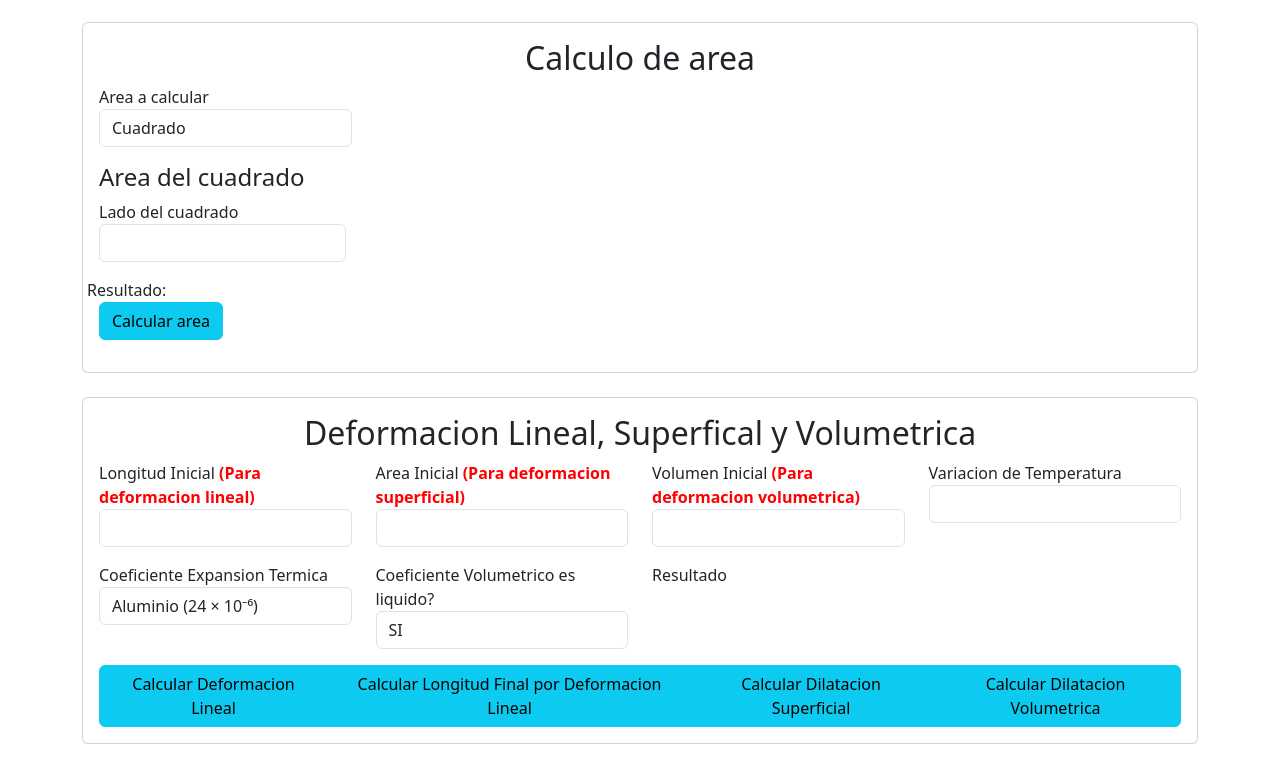
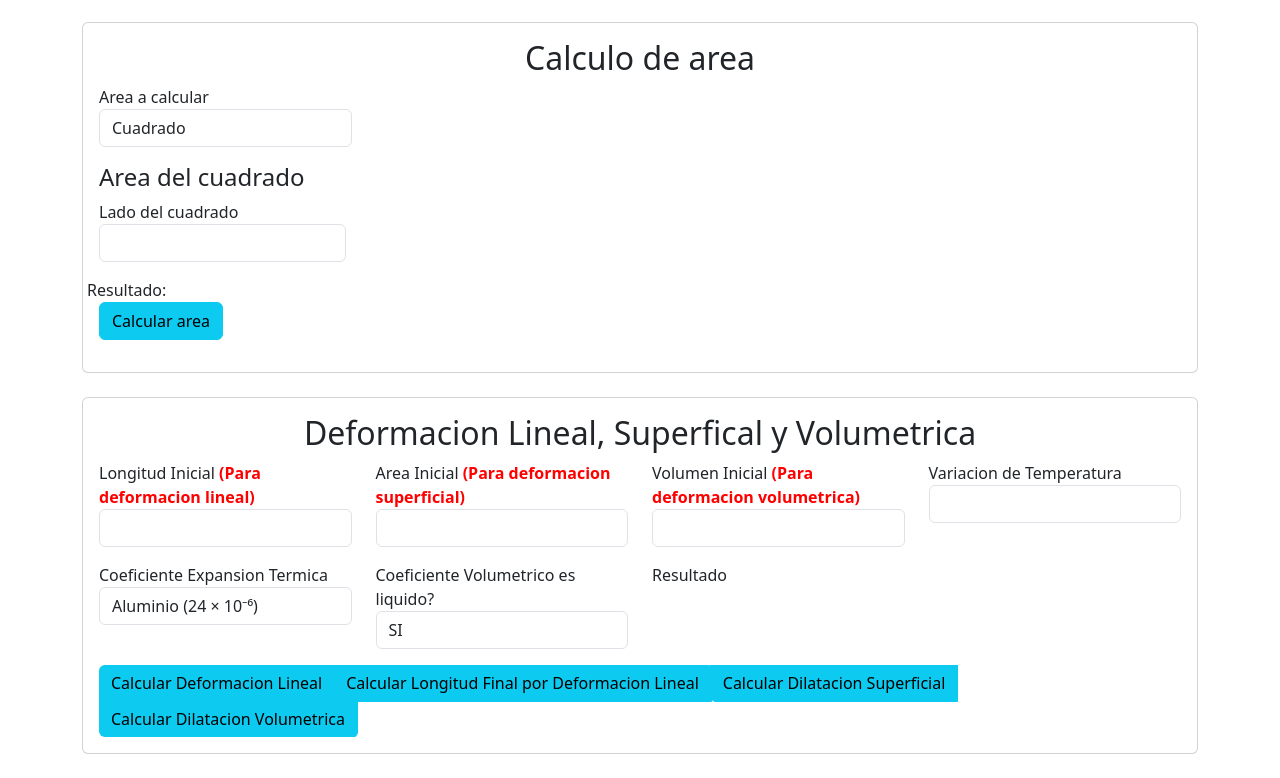
Before and after one commit to mnmjimnz/CalculadoraFisica, a plain HTML site: page index.html in a window 1280 px wide. Shown: the part 1421-2199 px from the top of the page. Drawn offline with nearby package versions, Linux system fonts and the light colour scheme.

Commit message:
correccion en botones

```diff
--- a/index.html
+++ b/index.html
@@ -21,6 +21,33 @@
             .notification.show {
                 display: block;
             }
+/*estilo para botones agrupados*/
+        .btn-group-wrap {
+            display: flex;
+            flex-wrap: wrap;
+            width: fit-content;
+        }
+
+            .btn-group-wrap .btn {
+                border-radius: 0;
+                margin: -1px; /* quita el espacio visual entre botones */
+            }
+
+                .btn-group-wrap .btn:nth-child(1) {
+                    border-top-left-radius: 0.375rem;
+                }
+
+                .btn-group-wrap .btn:nth-child(2) {
+                    border-top-right-radius: 0.375rem;
+                }
+
+                .btn-group-wrap .btn:nth-child(3) {
+                    border-bottom-left-radius: 0.375rem;
+                }
+
+                .btn-group-wrap .btn:nth-child(4) {
+                    border-bottom-right-radius: 0.375rem;
+                }
     </style>
 </head>
 
@@ -356,7 +383,7 @@
                         <p id="resultado_deformacionlineal"></p>
                     </div>
                     <div class="col-sm-12">
-                        <div class="btn-group" role="group" aria-label="Grupo de botones">
+                        <div class="btn-group-wrap rounded overflow-hidden" role="group" aria-label="Grupo de botones">
                             <button type="button" class="btn btn-info"
                                     onclick="DilatacionLineal_DeformacionLineal()">
                                 Calcular Deformacion Lineal
@@ -618,7 +645,7 @@
         }
         function area_circulo() {
             let radio = Number($("#radio_area").val());
-            let area = 1/2 * 3.1416 * (radio * radio);
+            let area = 1 / 2 * 3.1416 * (radio * radio);
             $("#resultadoArea").text(area.toFixed(4));
         }
         function mostrarAreaSeleccionada() {
```
